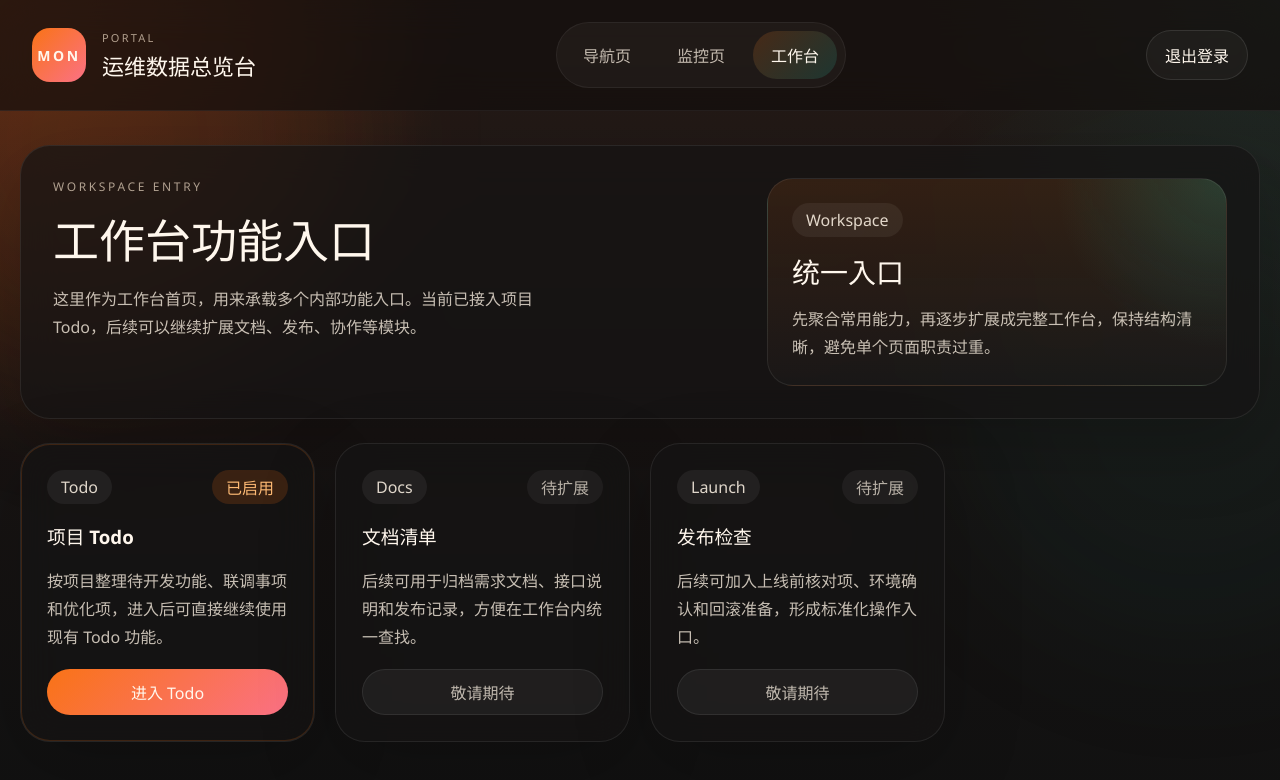
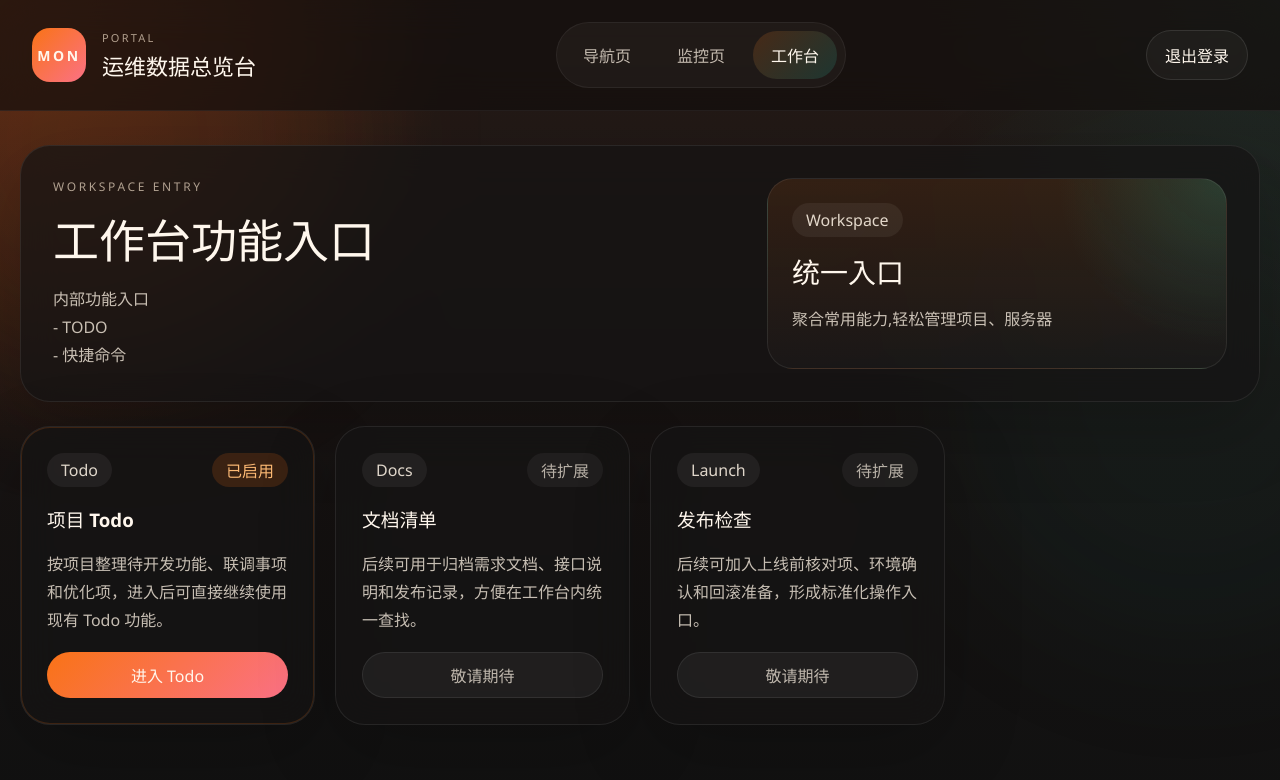
Before and after one commit to felix0813/monitor-frontend, a React (Vite) app: page /workspace in a window 1280 px wide. Shown: the top 780 px of the page. Built offline with nearby package versions, Linux system fonts and the light colour scheme; no server answers; sample sign-in values are in the browser's storage.

Commit message:
修改文案

```diff
--- a/src/pages/WorkspacePage.tsx
+++ b/src/pages/WorkspacePage.tsx
@@ -36,14 +36,16 @@ function WorkspacePage() {
           <p className="workspace-hub-kicker">Workspace Entry</p>
           <h2>工作台功能入口</h2>
           <p className="workspace-hub-description">
-            这里作为工作台首页，用来承载多个内部功能入口。当前已接入项目 Todo，后续可以继续扩展文档、发布、协作等模块。
+            内部功能入口<br/>
+            - TODO<br/>
+            - 快捷命令
           </p>
         </div>
 
         <div className="workspace-hub-summary">
           <span className="workspace-hub-summary-badge">Workspace</span>
           <strong>统一入口</strong>
-          <p>先聚合常用能力，再逐步扩展成完整工作台，保持结构清晰，避免单个页面职责过重。</p>
+          <p>聚合常用能力,轻松管理项目、服务器</p>
         </div>
       </header>
 
```
